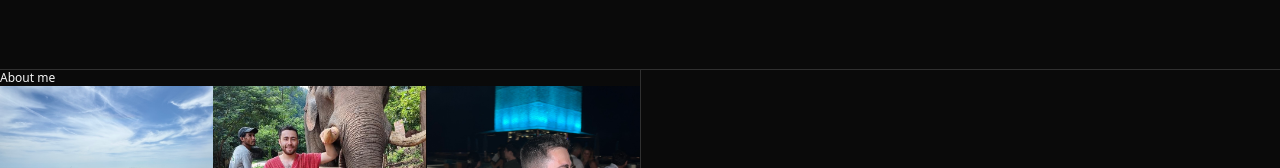
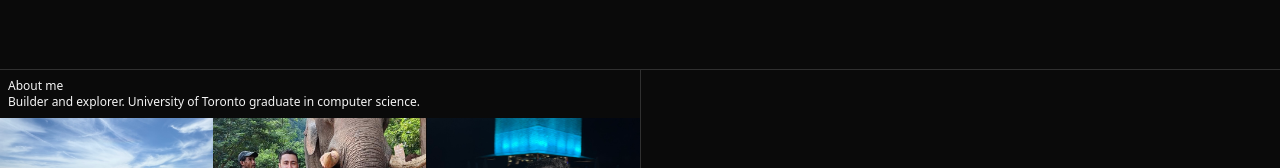
Before and after one commit to lucasgismondi-gg/lucasgv2, a React (Vite) app: page / in a window 1280 px wide. Shown: the part 331-499 px from the top of the page. Built offline with nearby package versions, Linux system fonts and the light colour scheme.

Commit message:
feat: adds about me copy

```diff
--- a/src/components/AboutMe.tsx
+++ b/src/components/AboutMe.tsx
@@ -82,7 +82,10 @@ export default function AboutMe() {
     <div className="flex flex-col md:flex-row justify-between h-1/2 gap-[1px] border-animation border-animation-delay-4">
       <div className="w-full h-[50vh] md:h-auto md:w-1/2 flex flex-col gap-[1px]">
         <div className="flex flex-col h-full w-full bg-background">
-          <p className="text-xs fade-in" style={{ animationDelay: '0.5s' }}>About me</p>
+          <div className="p-2">
+            <p className="text-xs fade-in" style={{ animationDelay: '0.5s' }}>About me</p>
+            <p className="text-xs fade-in" style={{ animationDelay: '0.6s' }}>Builder and explorer. University of Toronto graduate in computer science.</p>
+          </div>
           <div className="h-full w-full grid grid-cols-3">
             <Hover3dEffect className="h-full">
               <div className="flex h-full w-full col-span-1 fade-in relative justify-center items-center overflow-hidden" style={{ animationDelay: '0.6s' }}>
```
